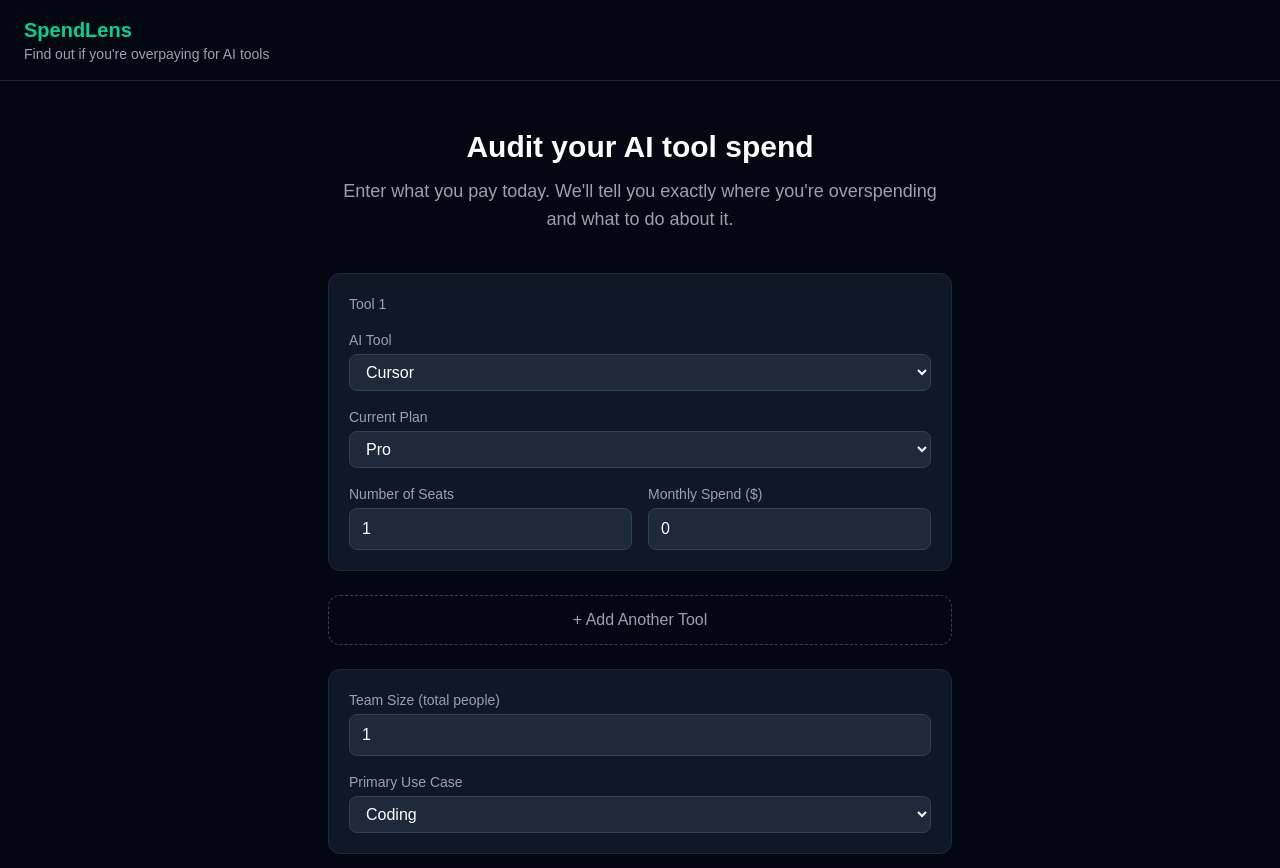
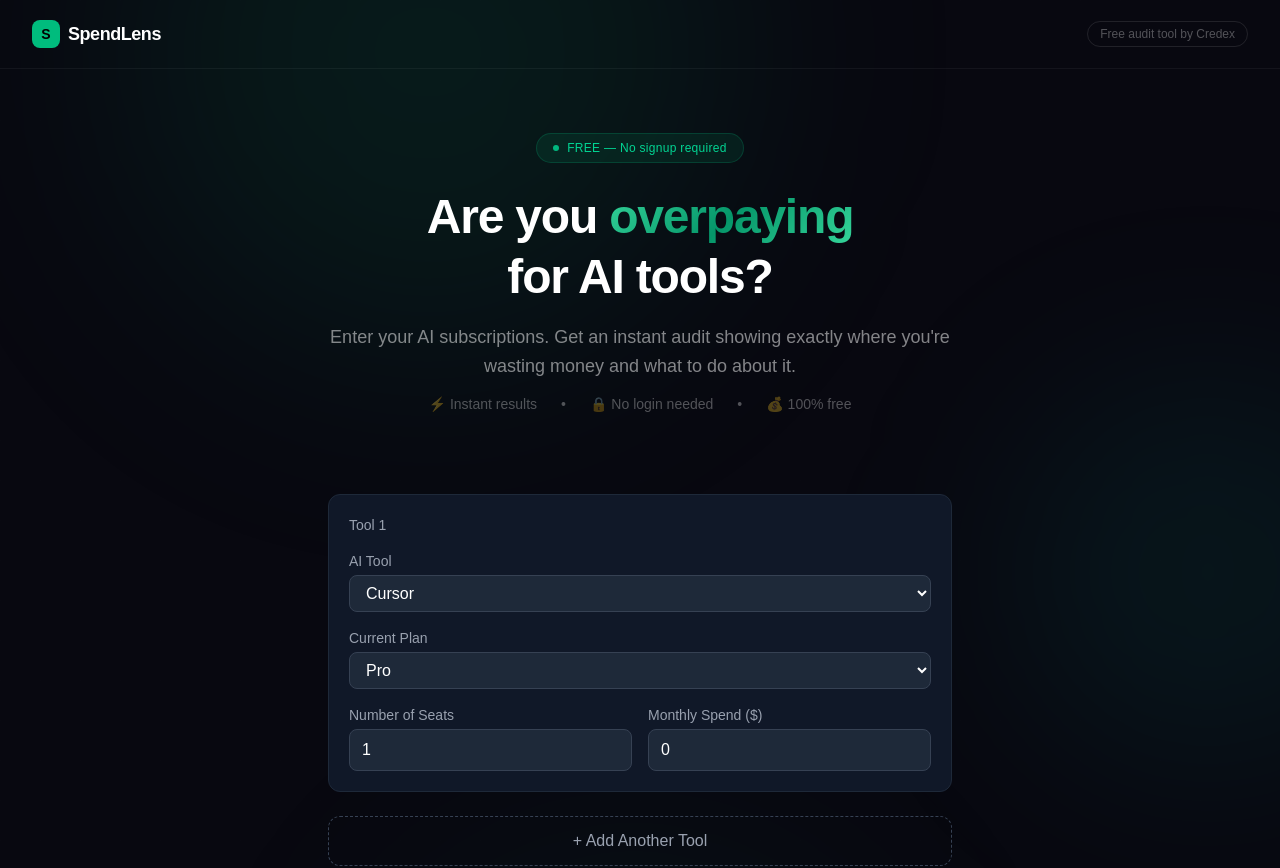
Before and after one commit to GeekyGotShrinkkked/spendlens, a Next.js app: page / in a window 1280 px wide. Shown: the top 868 px of the page. Built offline with nearby package versions, Linux system fonts and the light colour scheme.

Commit message:
feat: major UI redesign with glassmorphism and gradient effects

```diff
--- a/src/app/page.tsx
+++ b/src/app/page.tsx
@@ -2,37 +2,85 @@ import SpendForm from "@/components/SpendForm";
 
 export default function Home() {
   return (
-    // Full screen dark background
-    <main className="min-h-screen bg-gray-950 text-white">
+    <main className="min-h-screen bg-[#080810] text-white relative overflow-hidden">
+
+      {/* Background effects */}
+      <div className="absolute inset-0 overflow-hidden pointer-events-none">
+        <div className="absolute top-[-20%] left-[10%] w-[600px] h-[600px] rounded-full bg-emerald-500/10 blur-[120px]" />
+        <div className="absolute top-[30%] right-[-10%] w-[400px] h-[400px] rounded-full bg-teal-500/8 blur-[100px]" />
+        <div className="absolute bottom-[-10%] left-[30%] w-[500px] h-[500px] rounded-full bg-emerald-600/8 blur-[120px]" />
+      </div>
+
+      {/* Grid pattern overlay */}
+      <div
+        className="absolute inset-0 opacity-[0.03] pointer-events-none"
+        style={{
+          backgroundImage: `linear-gradient(rgba(255,255,255,0.1) 1px, transparent 1px), linear-gradient(90deg, rgba(255,255,255,0.1) 1px, transparent 1px)`,
+          backgroundSize: "40px 40px",
+        }}
+      />
 
       {/* Header */}
-      <div className="border-b border-gray-800 px-6 py-4">
-        <h1 className="text-xl font-bold text-emerald-400">
-          SpendLens
-        </h1>
-        <p className="text-sm text-gray-400">
-          Find out if you're overpaying for AI tools
-        </p>
+      <div className="relative z-10 px-8 py-5 flex items-center justify-between border-b border-white/5">
+        <div className="flex items-center gap-2">
+          <div className="w-7 h-7 rounded-lg bg-emerald-500 flex items-center justify-center text-black font-black text-sm">
+            S
+          </div>
+          <span className="font-bold text-white tracking-tight text-lg">
+            SpendLens
+          </span>
+        </div>
+        <span className="text-xs text-white/30 border border-white/10 rounded-full px-3 py-1">
+          Free audit tool by Credex
+        </span>
       </div>
 
-      {/* Form Section */}
-      <div className="max-w-2xl mx-auto px-6 py-12">
-
-        {/* Hero text */}
-        <div className="mb-10 text-center">
-          <h2 className="text-3xl font-bold mb-3">
-            Audit your AI tool spend
-          </h2>
-          <p className="text-gray-400 text-lg">
-            Enter what you pay today. We'll tell you exactly
-            where you're overspending and what to do about it.
-          </p>
+      {/* Hero */}
+      <div className="relative z-10 max-w-2xl mx-auto px-6 pt-16 pb-8 text-center">
+        {/* Badge */}
+        <div className="inline-flex items-center gap-2 bg-emerald-500/10 border border-emerald-500/20 rounded-full px-4 py-1.5 mb-6">
+          <div className="w-1.5 h-1.5 rounded-full bg-emerald-400 animate-pulse" />
+          <span className="text-emerald-400 text-xs font-medium tracking-wide">
+            FREE — No signup required
+          </span>
         </div>
 
-        {/* The form component */}
+        {/* Main headline */}
+        <h1 className="text-5xl font-black tracking-tight mb-4 leading-tight">
+          Are you{" "}
+          <span
+            className="text-transparent bg-clip-text"
+            style={{
+              backgroundImage:
+                "linear-gradient(135deg, #34d399, #059669, #34d399)",
+            }}
+          >
+            overpaying
+          </span>
+          <br />
+          for AI tools?
+        </h1>
+
+        <p className="text-white/50 text-lg mb-3 leading-relaxed">
+          Enter your AI subscriptions. Get an instant audit showing
+          exactly where you're wasting money and what to do about it.
+        </p>
+
+        {/* Social proof */}
+        <div className="flex items-center justify-center gap-6 mb-12 text-sm text-white/30">
+          <span>⚡ Instant results</span>
+          <span>•</span>
+          <span>🔒 No login needed</span>
+          <span>•</span>
+          <span>💰 100% free</span>
+        </div>
+      </div>
+
+      {/* Form */}
+      <div className="relative z-10 max-w-2xl mx-auto px-6 pb-20">
         <SpendForm />
+      </div>
 
-      </div>
     </main>
   );
 }
```
